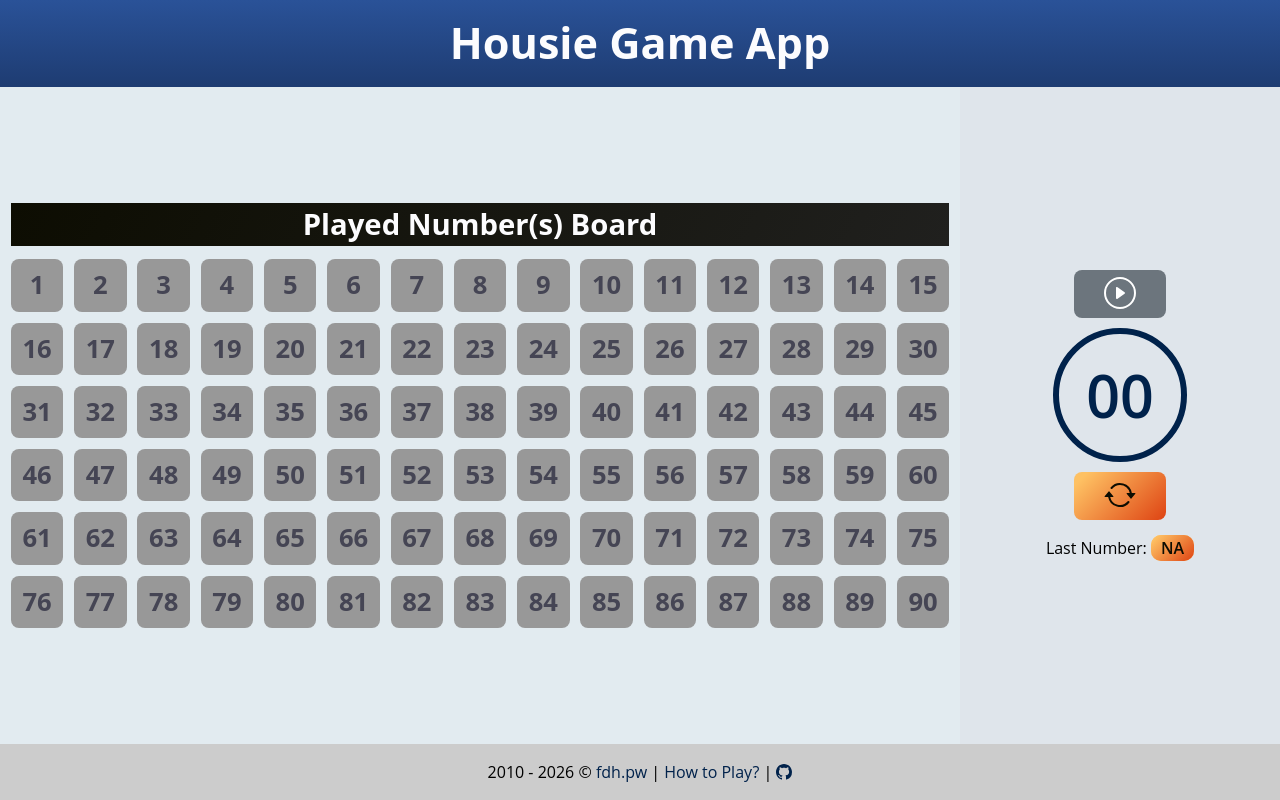
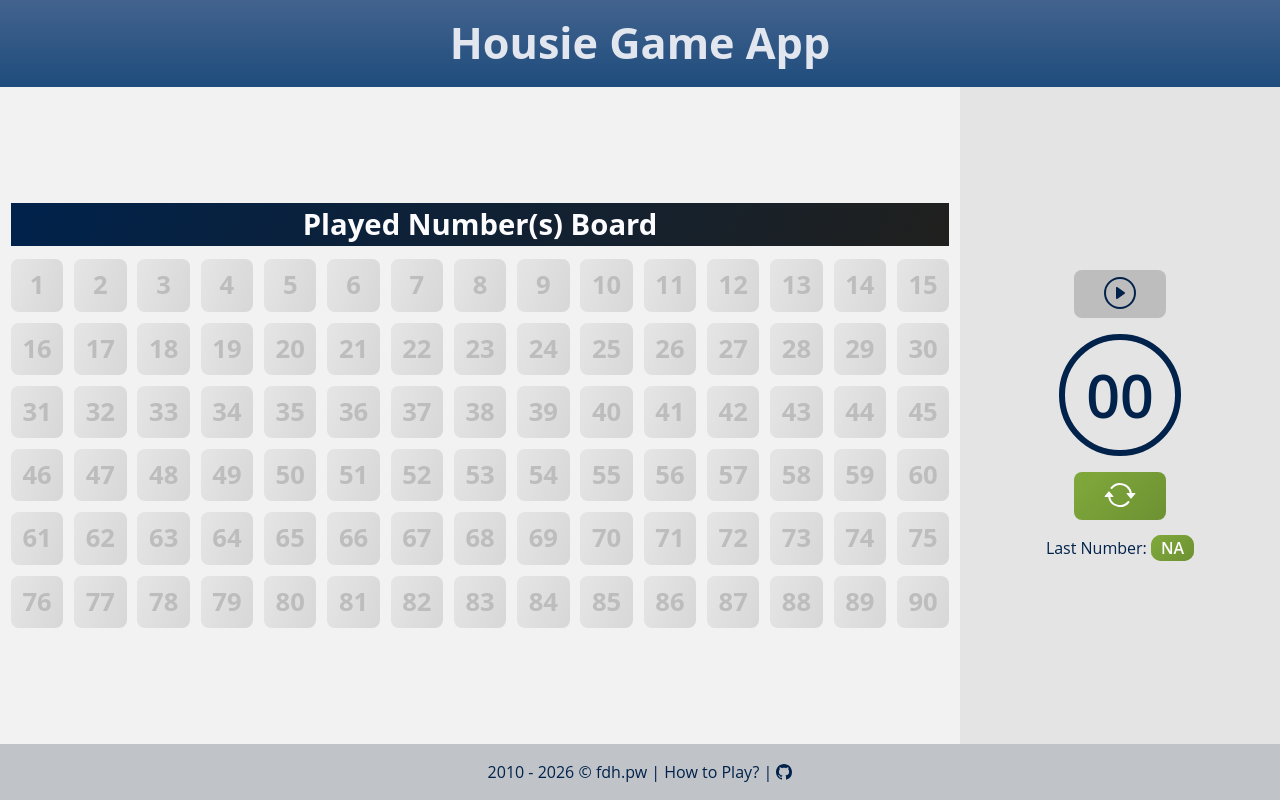
Before and after one commit to fdiengdoh/housie, a plain HTML site: page index.html in a window 1280 px wide. Drawn offline with Linux system fonts and the light colour scheme.

Commit message:
Refactor CSS variables and layout styles

```diff
--- a/index.html
+++ b/index.html
@@ -6,158 +6,218 @@
     <title>Game of Housie</title>
     <link rel="shortcut icon" href="favicon.png" />
     <style>
-    :root{
-        --gap:clamp(0.2rem, 0.04rem + 0.8vw, 1rem);
+    :root {
+        color-scheme: light dark;
+
+        /** Base text & surface colors */
+        --light-a0: light-dark(#fcfcfe, #030303);
+        --light-a20: light-dark(#c0c4c8, #343536);
+
+        --dark-a0: light-dark(#00224b, #e3e7ec);
+        --dark-a10: light-dark(#20201e, #cdcdcd);
+
+        /** Theme accent & primary */
+        --accent-a0: light-dark(#7ea73b, #7ea73b);
+        --accent-a10: light-dark(#6d9132, #8ab052);
+
+        --primary-a0: light-dark(#1e4c7c, #1d4169);
+        --primary-a10: light-dark(#43638e, #43638e);
+        --primary-text: light-dark(#e2e6ef, #f0f3fa);
+
+        /** Neutral surfaces */
+        --bg-a0: light-dark(#fff, #121212);
+        --bg-a10: light-dark(#f2f2f2, #252525);
+        --bg-a20: light-dark(#e4e4e4, #393939);
+        --bg-a30: light-dark(#d7d7d7, #4f4f4f);
+        --bg-a40: light-dark(#cacaca, #6b6b6b);
+        --bg-a50: light-dark(#bdbdbd, #7d7d7d);
+
+        /** Danger */
+        --danger-a0: light-dark(#c92a2a, #ff8080);
+        --danger-a10: light-dark(#b01020, #ff9b99);
+
+        --gap: clamp(0.2rem, 0.04rem + 0.8vw, 1rem);
     }
-    *,*:before,*:after{
-        margin:0;
-        padding:0;
+
+    *, *::before, *::after {
+        margin: 0;
+        padding: 0;
+        box-sizing: border-box;
     }
-    body{
+
+    body {
         font-family: "Open Sans", "Helvetica Neue", Arial, sans-serif;
         line-height: 1.5;
-        min-height:100dvh;
-        display:grid;
-        gap:0;
-        grid-template-columns:3fr 1fr;
-        grid-template-rows:auto 1fr auto;
+        min-height: 100dvh;
+        color: var(--dark-a0);
+        display: grid;
+        grid-template-columns: 3fr 1fr;
+        grid-template-rows: auto 1fr auto;
         grid-template-areas:
             "header header"
             "main aside"
             "footer footer";
-        @media(max-width: 800px){
-            grid-template-columns:1fr;
-            grid-template-rows:auto;
+
+        @media (max-width: 800px) {
+            grid-template-columns: 1fr;
+            grid-template-rows: auto;
             grid-template-areas:
-            "header"
-            "main"
-            "aside"
-            "footer";
+                "header"
+                "main"
+                "aside"
+                "footer";
         }
     }
-    header{
-        grid-area:header;
+
+    header {
+        grid-area: header;
         text-align: center;
         padding: var(--gap);
-        background-image: linear-gradient(to top, #1e3c72 0%, #1e3c72 1%, #2a5298 100%);
-        h1{
+        display: flex;
+        justify-content: center;
+        align-items: center;
+        background-image: linear-gradient(to top, var(--primary-a0) 0%, var(--primary-a10) 100%);
 
-            color:#fcfcfe;
+        h1 {
+            color: var(--primary-text);
         }
     }
-    main{
-        background:#e2ebf0;
-        grid-area:main;
+
+    main {
+        background: var(--bg-a10);
+        grid-area: main;
         display: flex;
         flex-direction: column;
         justify-content: center;
         text-align: center;
         padding: var(--gap);
-        h2{
-            background: #0d0d02;
-            background: linear-gradient(115deg, #0d0d02, #20201e);
-            color:#fcfcfe;
+
+        h2 {
+            background: var(--dark-a0);
+            background: linear-gradient(115deg, var(--dark-a0), var(--dark-a10));
+            color: var(--light-a0);
             margin-bottom: clamp(0.5rem, 0.4rem + 0.5vw, 1rem);
         }
     }
-    aside{
-        background:#dfe5eb;
-        grid-area:aside;
+
+    aside {
+        background: var(--bg-a20);
+        grid-area: aside;
         display: flex;
         flex-direction: column;
-        gap:1rem;
+        gap: 1rem;
         justify-content: center;
         align-items: center;
-        padding:1rem;
-        .game-play{
-            display:flex;
+        padding: 1rem;
+
+        .game-play {
+            display: flex;
             flex-direction: column;
             justify-content: center;
             align-items: center;
-            gap:1rem;
-            @media(max-width:800px){
+            gap: 1rem;
+
+            @media (max-width: 800px) {
                 flex-direction: row;
             }
         }
     }
-    footer{
-        grid-area:footer;
-        text-align:center;
-        padding:1rem;
-        background:#ccc;
+
+    footer {
+        grid-area: footer;
+        text-align: center;
+        padding: 1rem;
+        background: var(--light-a20);
+        color: var(--dark-a0);
     }
-    h1{
+
+    h1 {
         font-size: clamp(1.5rem, 1.1rem + 2vw, 3.5rem);
     }
+
     h2 {
         font-size: clamp(1.2rem, 0.99rem + 1.05vw, 2.25rem);
     }
-    p{margin-bottom: 1rem;}
-    a, a:focus, a:link, a:visited{
+
+    p {
+        margin-bottom: 1rem;
+    }
+
+    a {
         text-decoration: none;
-        color:#00224b;
-			border:none;
+        color: var(--dark-a0);
     }
+
     #board {
         display: grid;
         gap: var(--gap);
         width: 100%;
         grid-template-columns: repeat(15, 1fr);
+
         @media (orientation: portrait) {
             grid-template-columns: repeat(10, 1fr);
         }
     }
+
     .snum {
-        aspect-ratio: 1/1;
+        aspect-ratio: 1 / 1;
         display: flex;
         align-items: center;
         justify-content: center;
-        background: #989898;
-        background-image: linear-gradient( 110deg,  #989898 11.3%, #989898 99.3% );
-        color:#454554;
-        border: none;
+        background: var(--bg-a20);
+        background-image: linear-gradient(110deg, var(--bg-a20) 11.3%, var(--bg-a30) 99.3%);
+        color: var(--bg-a50);
         border-radius: clamp(5px, 4px + 0.3125vw, 10px);
         font-size: clamp(1rem, 0.8rem + 1vw, 2rem);
         font-weight: bold;
     }
-    .mnum{
+
+    .mnum {
         position: relative;
         z-index: 1;
         font-weight: 600;
-        color: #00224b;
+        color: var(--dark-a0);
         font-size: clamp(2.5rem, 2.1rem + 2vw, 4.5rem);
     }
 
-    .badge{
-        padding:2px 10px;
-        background:#6c757d;
-        color:#fff;
+    .badge {
+        padding: 2px 10px;
+        background: var(--bg-a40);
+        color: var(--light-a0);
         border-radius: 10px;
         font-weight: 600;
     }
-    #how-to-play{cursor: pointer;}
-    .play-btn, .reset-play{
-        background:#6c757d;
-        border:none;
-        border-radius:clamp(5px, 4px + 0.3125vw, 10px);
-        width:clamp(4rem, 3.4rem + 3vw, 7rem);
-        height: 3rem;
-        color:#fff;
-        font-size:2rem;
+
+    #how-to-play {
         cursor: pointer;
     }
-    .reset-play, .active-num, .played-num{
-        background:#FEC163;
-        background-image: linear-gradient( 135deg, #FEC163 10%, #DE4313 100%);
-        color:#0d0d02;
+
+    .play-btn, .reset-play {
+        background: var(--bg-a50);
+        border: none;
+        border-radius: clamp(5px, 4px + 0.3125vw, 10px);
+        width: clamp(4rem, 3.4rem + 3vw, 7rem);
+        height: 3rem;
+        color: var(--dark-a0);
+        font-size: 2rem;
+        cursor: pointer;
     }
+
+    .reset-play, .active-num, .played-num {
+        background: var(--accent-a0);
+        background-image: linear-gradient(135deg, var(--accent-a0) 10%, var(--accent-a10) 100%);
+        color: var(--light-a0);
+    }
+
     .play-btn:disabled {
         opacity: 0.5;
         cursor: not-allowed;
     }
-    .text-danger{
-        color:#9a0d1b;
+
+    .text-danger {
+        color: var(--danger-a10);
     }
+
     .icon {
         display: inline-block;
         width: 1em;
@@ -166,6 +226,7 @@
         fill: currentColor;
         overflow: hidden;
     }
+
     .spinner-wrapper {
         position: relative;
         width: clamp(4rem, 2.8rem + 6vw, 10rem);
@@ -176,49 +237,54 @@
     }
 
     .spinner {
-        position:absolute;
-        min-width: clamp(4rem, 2.8rem + 6vw, 10rem);
-        min-height: clamp(4rem, 2.8rem + 6vw, 10rem);
-        aspect-ratio: 1;
-        border: 6px solid #e3e3e3;
-        border-top: 6px solid #00224b;
+        position: absolute;
+        inset: 0;
+        border: 6px solid var(--bg-a0);
+        border-top: 6px solid var(--dark-a0);
         border-radius: 50%;
         animation: spin 1s linear infinite;
     }
+
     .spinner.stopped {
         animation: none;
-        border-color: #00224b;
+        border-color: var(--dark-a0);
     }
 
     @keyframes spin {
         0% { transform: rotate(0deg); }
         100% { transform: rotate(360deg); }
     }
-    .hidden{
-        display:none;
-    }
-    dialog{
-        margin:auto;
-        border:none;
-        width:80vw;
+
+    dialog {
+        margin: auto;
+        border: none;
+        width: 80vw;
         max-width: 450px;
-        border-radius:10px;
-        padding:1rem;
+        border-radius: 10px;
+        padding: 1rem;
+        background: var(--bg-a10);
+        color: var(--dark-a0);
         box-shadow: 0 10px 25px rgba(0, 0, 0, 0.2);
     }
+
     dialog::backdrop {
         background: rgba(0, 0, 0, 0.5);
         backdrop-filter: blur(2px);
     }
-    .modal-header{
+
+    .modal-header {
         display: flex;
         justify-content: space-between;
         align-items: center;
-        #closeModal{
+
+        #closeModal {
             font-size: clamp(1.2rem, 0.99rem + 1.05vw, 2.25rem);
-            color:#DE4313;
+            color: var(--danger-a0);
             cursor: pointer;
         }
+    }
+    .hidden{
+        display: none;
     }
     </style>
 </head>
@@ -272,7 +338,7 @@
     </dialog>
 
     <!--SVG SPRITES-->
-    <svg xmlns="http://www.w3.org/2000/svg" title="logo" style="display: none;">
+    <svg xmlns="http://www.w3.org/2000/svg" title="logo" class="hidden">
         <symbol id="play-circle" viewBox="0 0 16 16">
             <path d="M8 15A7 7 0 1 1 8 1a7 7 0 0 1 0 14m0 1A8 8 0 1 0 8 0a8 8 0 0 0 0 16"/>
             <path d="M6.271 5.055a.5.5 0 0 1 .52.038l3.5 2.5a.5.5 0 0 1 0 .814l-3.5 2.5A.5.5 0 0 1 6 10.5v-5a.5.5 0 0 1 .271-.445"/>
```
